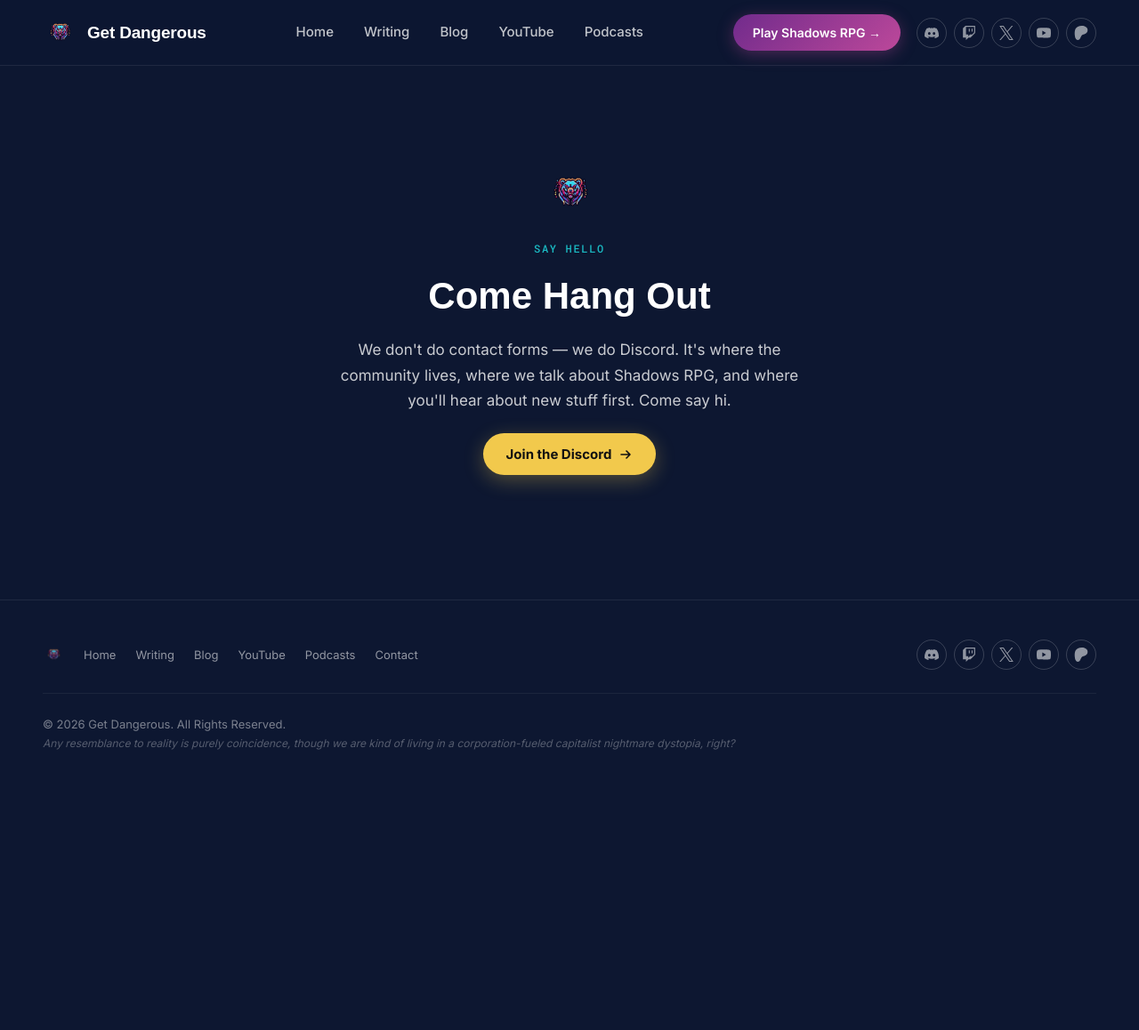
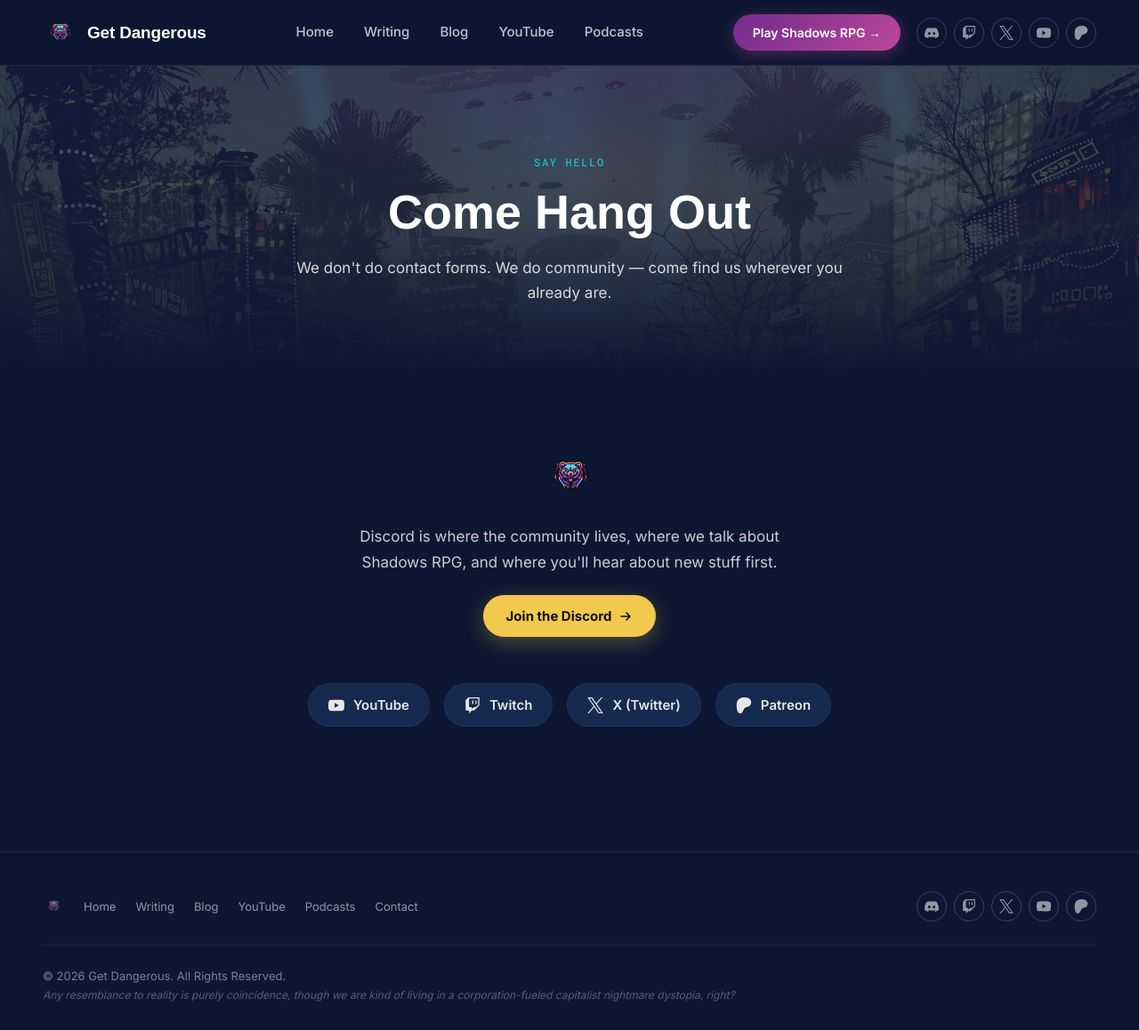
Before and after one commit to kazamuki/GetDangerousGames-Site, a Jekyll site: the page built from contact/index.html, in a window 1280 px wide and 1158 px high. Shown: the whole window at 89% size. Built offline with Jekyll 4.4.1, drawn with Linux system fonts in a browser that asks for light colours; some web fonts are replaced.

Commit message:
Add Contact page header image and social channel links
Contact was the one primary page still missing a page-header banner, which
made it feel visually disconnected from Home/Writing/Blog/YouTube/Podcasts.
Adds contact-header.jpg (Shutterstock 1504647500 — a family walking a lit-up
night street, the only image in the catalog showing people together warmly
rather than in combat/isolation) via the shared .page-header component, plus
a labeled YouTube/Twitch/X/Patreon row alongside the existing Discord CTA so
the page actually reflects "come find us" beyond just Discord. Updates
brand/shutterstock-catalog.md and CLAUDE.md to track the new image and drop
now-dead contact-card CSS.

Co-Authored-By: Claude Sonnet 5 <noreply@anthropic.com>

```diff
--- a/assets/css/main.css
+++ b/assets/css/main.css
@@ -691,9 +691,11 @@ a { text-decoration: none; color: inherit; }
 
 /* Contact page */
 .contact-wrap {
-  padding: 110px var(--gutter) 140px;
+  padding: 84px var(--gutter) 140px;
   display: flex;
-  justify-content: center;
+  flex-direction: column;
+  align-items: center;
+  gap: 52px;
 }
 
 .contact-card {
@@ -708,21 +710,53 @@ a { text-decoration: none; color: inherit; }
 
 .contact-card img.contact-icon { width: 64px; height: auto; opacity: 0.92; }
 
-.contact-card .eyebrow { color: var(--static-cyan); }
-
-.contact-card h1 {
-  font-family: 'Unbounded', sans-serif;
-  font-weight: 800;
-  font-size: 42px;
-  margin: 0;
-}
-
 .contact-card p {
   font-size: 17px;
   line-height: 1.7;
   color: rgba(255, 255, 255, 0.78);
   margin: 0;
   max-width: 520px;
+}
+
+.contact-channels {
+  display: flex;
+  flex-wrap: wrap;
+  justify-content: center;
+  gap: 16px;
+  max-width: 720px;
+}
+
+.contact-channel {
+  display: flex;
+  align-items: center;
+  gap: 10px;
+  padding: 14px 22px;
+  border-radius: 999px;
+  background: var(--card-bg);
+  border: 1px solid var(--card-border);
+  color: var(--neutral-zone);
+  font-family: 'Inter', sans-serif;
+  font-weight: 600;
+  font-size: 15px;
+  transition: color .15s, border-color .15s, transform .15s;
+}
+
+.contact-channel svg {
+  width: 18px;
+  height: 18px;
+  fill: currentColor;
+  flex: 0 0 auto;
+}
+
+.contact-channel:hover {
+  color: var(--signal-gold);
+  border-color: var(--card-border-hover);
+  transform: translateY(-2px);
+}
+
+@media (max-width: 700px) {
+  .contact-channels { gap: 12px; }
+  .contact-channel { padding: 12px 18px; font-size: 14px; }
 }
 
 /* Blog index */
@@ -972,8 +1006,7 @@ a { text-decoration: none; color: inherit; }
 
   .post-header h1, .story-header h1 { font-size: 26px; }
 
-  .contact-wrap { padding-top: 76px; padding-bottom: 90px; }
-  .contact-card h1 { font-size: 30px; }
+  .contact-wrap { padding-top: 56px; padding-bottom: 90px; gap: 36px; }
 
   .episode-list { grid-template-columns: 1fr; }
 
--- a/contact/index.html
+++ b/contact/index.html
@@ -1,19 +1,45 @@
 ---
 layout: default
 title: Contact - Get Dangerous
-description: Get in touch with Get Dangerous — come say hi on Discord.
+description: Get in touch with Get Dangerous — come say hi on Discord, or find us wherever you already hang out.
 permalink: /contact/
 ---
+
+<section class="page-header">
+  <img class="page-header-bg" src="{{ '/assets/images/contact-header.jpg' | relative_url }}" alt="">
+  <div class="page-header-overlay"></div>
+
+  <span class="eyebrow" style="color: var(--static-cyan);">SAY HELLO</span>
+  <h1>Come Hang Out</h1>
+  <p>We don't do contact forms. We do community — come find us wherever you already are.</p>
+</section>
 
 <div class="contact-wrap">
   <div class="contact-card">
     <img class="contact-icon" src="{{ '/assets/images/gd-bear-icon.png' | relative_url }}" alt="">
-    <span class="eyebrow">SAY HELLO</span>
-    <h1>Come Hang Out</h1>
-    <p>We don't do contact forms — we do Discord. It's where the community lives, where we talk about Shadows RPG, and where you'll hear about new stuff first. Come say hi.</p>
+    <p>Discord is where the community lives, where we talk about Shadows RPG, and where you'll hear about new stuff first.</p>
     <a class="btn-gold" href="{{ site.social.discord }}">
       Join the Discord
       <svg width="16" height="16" viewBox="0 0 16 16" fill="none"><path d="M3 8H13M13 8L9 4M13 8L9 12" stroke="#111111" stroke-width="1.6" stroke-linecap="round" stroke-linejoin="round"/></svg>
     </a>
   </div>
+
+  <div class="contact-channels">
+    <a class="contact-channel" href="{{ site.social.youtube }}">
+      <svg role="img" viewBox="0 0 24 24" xmlns="http://www.w3.org/2000/svg"><path d="M23.498 6.186a3.016 3.016 0 0 0-2.122-2.136C19.505 3.545 12 3.545 12 3.545s-7.505 0-9.377.505A3.017 3.017 0 0 0 .502 6.186C0 8.07 0 12 0 12s0 3.93.502 5.814a3.016 3.016 0 0 0 2.122 2.136c1.871.505 9.376.505 9.376.505s7.505 0 9.377-.505a3.015 3.015 0 0 0 2.122-2.136C24 15.93 24 12 24 12s0-3.93-.502-5.814zM9.545 15.568V8.432L15.818 12l-6.273 3.568z"/></svg>
+      <span>YouTube</span>
+    </a>
+    <a class="contact-channel" href="{{ site.social.twitch }}">
+      <svg role="img" viewBox="0 0 24 24" xmlns="http://www.w3.org/2000/svg"><path d="M11.571 4.714h1.715v5.143H11.57zm4.715 0H18v5.143h-1.714zM6 0L1.714 4.286v15.428h5.143V24l4.286-4.286h3.428L22.286 12V0zm14.571 11.143l-3.428 3.428h-3.429l-3 3v-3H6.857V1.714h13.714Z"/></svg>
+      <span>Twitch</span>
+    </a>
+    <a class="contact-channel" href="{{ site.social.twitter }}">
+      <svg role="img" viewBox="0 0 24 24" xmlns="http://www.w3.org/2000/svg"><path d="M14.234 10.162 22.977 0h-2.072l-7.591 8.824L7.251 0H.258l9.168 13.343L.258 24H2.33l8.016-9.318L16.749 24h6.993zm-2.837 3.299-.929-1.329L3.076 1.56h3.182l5.965 8.532.929 1.329 7.754 11.09h-3.182z"/></svg>
+      <span>X (Twitter)</span>
+    </a>
+    <a class="contact-channel" href="{{ site.social.patreon }}">
+      <svg role="img" viewBox="0 0 24 24" xmlns="http://www.w3.org/2000/svg"><path d="M22.957 7.21c-.004-3.064-2.391-5.576-5.191-6.482-3.478-1.125-8.064-.962-11.384.604C2.357 3.231 1.093 7.391 1.046 11.54c-.039 3.411.302 12.396 5.369 12.46 3.765.047 4.326-4.804 6.068-7.141 1.24-1.662 2.836-2.132 4.801-2.618 3.376-.836 5.678-3.501 5.673-7.031Z"/></svg>
+      <span>Patreon</span>
+    </a>
+  </div>
 </div>
```
Also changed, not shown: CLAUDE.md (+13 -9 lines), brand/shutterstock-catalog.md (+6 -6 lines), assets/images/contact-header.jpg (added).
